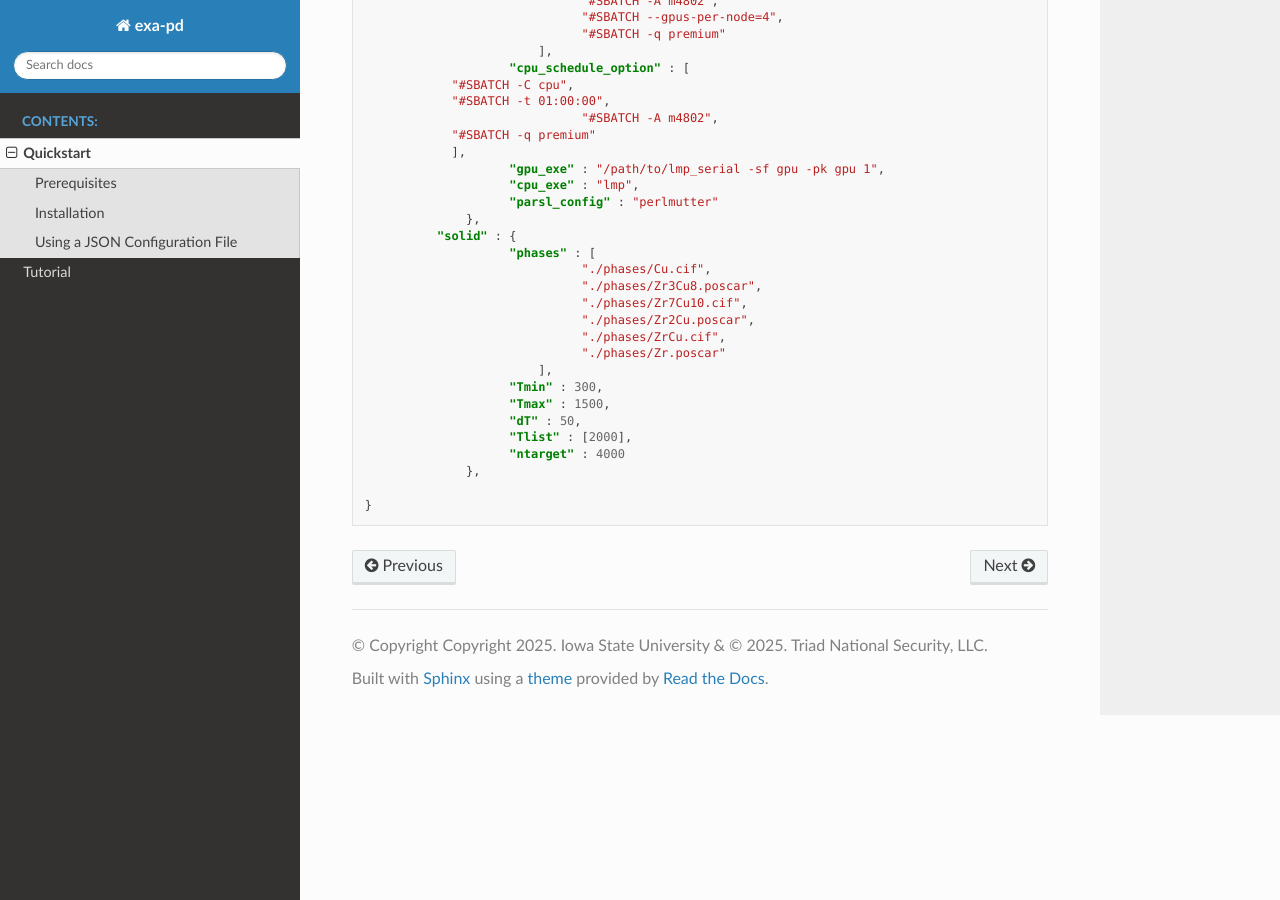
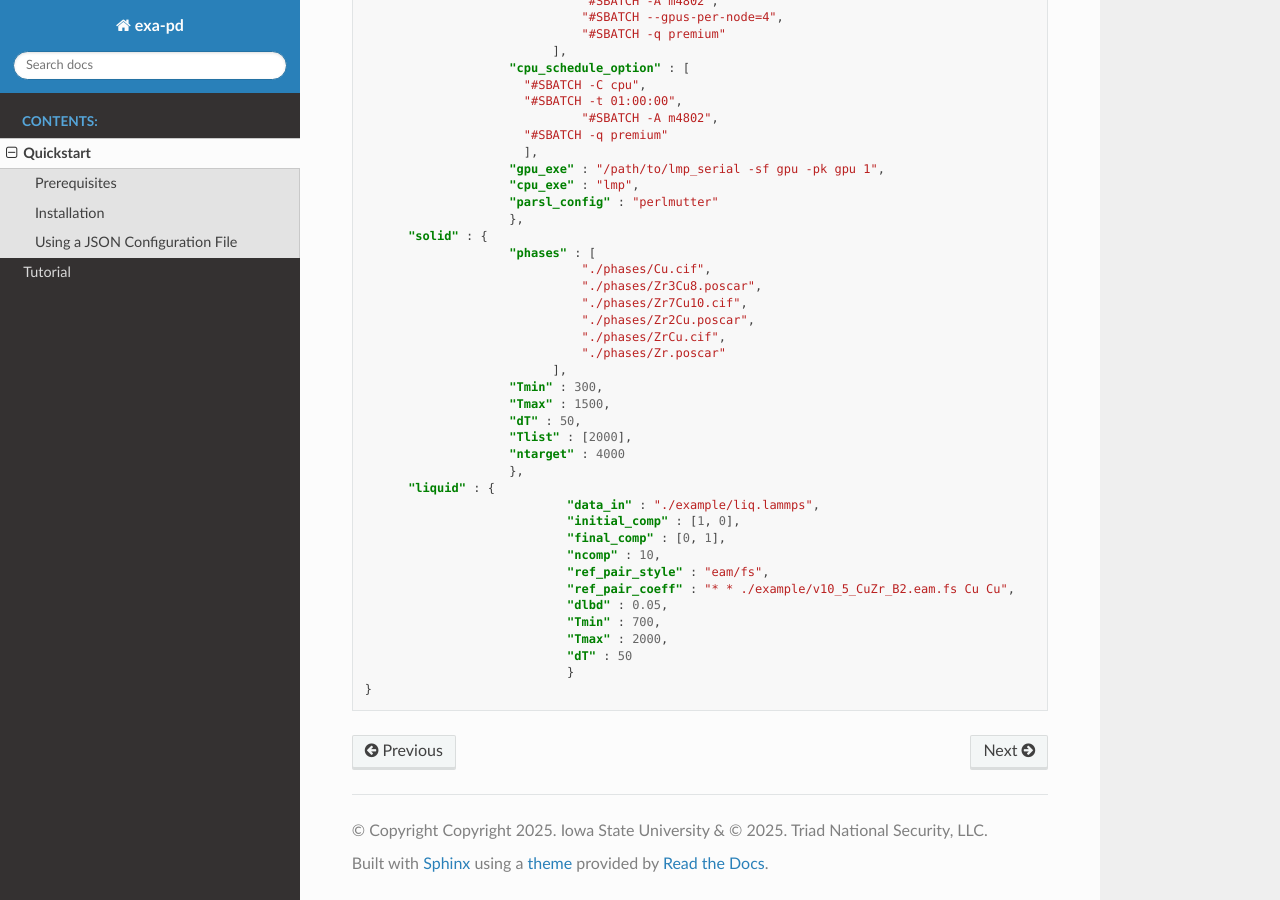
Before and after one commit to ML-AMD/exa-pd, a Sphinx documentation site: the page built from docs/source/quickstart.rst, in a window 1280 px wide and 900 px high, scrolled down 1547 px. Built offline with Sphinx 7.4.7 and the Read the Docs theme 3.1.0, drawn with Linux system fonts in a browser that asks for light colours; pages that are not in the unit, such as notebooks, are missing from menus.

Commit message:
Update quickstart.rst

```diff
--- a/docs/source/quickstart.rst
+++ b/docs/source/quickstart.rst
@@ -76,18 +76,18 @@ Here is an example configuration file for the Perlmutter system:
 			          "#SBATCH -A m4802",
 			          "#SBATCH --gpus-per-node=4",
 			          "#SBATCH -q premium"
-		            ],
+		              ],
 		        "cpu_schedule_option" : [
-                "#SBATCH -C cpu",
-                "#SBATCH -t 01:00:00",
+                	  "#SBATCH -C cpu",
+                	  "#SBATCH -t 01:00:00",
 			          "#SBATCH -A m4802",
-                "#SBATCH -q premium"
-                ],
+                	  "#SBATCH -q premium"
+                	  ],
 		        "gpu_exe" : "/path/to/lmp_serial -sf gpu -pk gpu 1",
 		        "cpu_exe" : "lmp",
 		        "parsl_config" : "perlmutter"
-	          },
-	      "solid" : {
+	          	},
+	  "solid" : {
 		        "phases" : [
 			          "./phases/Cu.cif",
 			          "./phases/Zr3Cu8.poscar",
@@ -95,12 +95,23 @@ Here is an example configuration file for the Perlmutter system:
 			          "./phases/Zr2Cu.poscar",
 			          "./phases/ZrCu.cif",
 			          "./phases/Zr.poscar"
-		            ],
+		              ],
 		        "Tmin" : 300,
 		        "Tmax" : 1500,
 		        "dT" : 50,
 		        "Tlist" : [2000],
 		        "ntarget" : 4000
-	          },
-
+	          	},
+	  "liquid" : {
+				"data_in" : "./example/liq.lammps",
+				"initial_comp" : [1, 0],
+				"final_comp" : [0, 1],
+				"ncomp" : 10,
+				"ref_pair_style" : "eam/fs",
+				"ref_pair_coeff" : "* * ./example/v10_5_CuZr_B2.eam.fs Cu Cu",
+				"dlbd" : 0.05,
+				"Tmin" : 700,
+				"Tmax" : 2000,
+				"dT" : 50
+				}
     }
```
